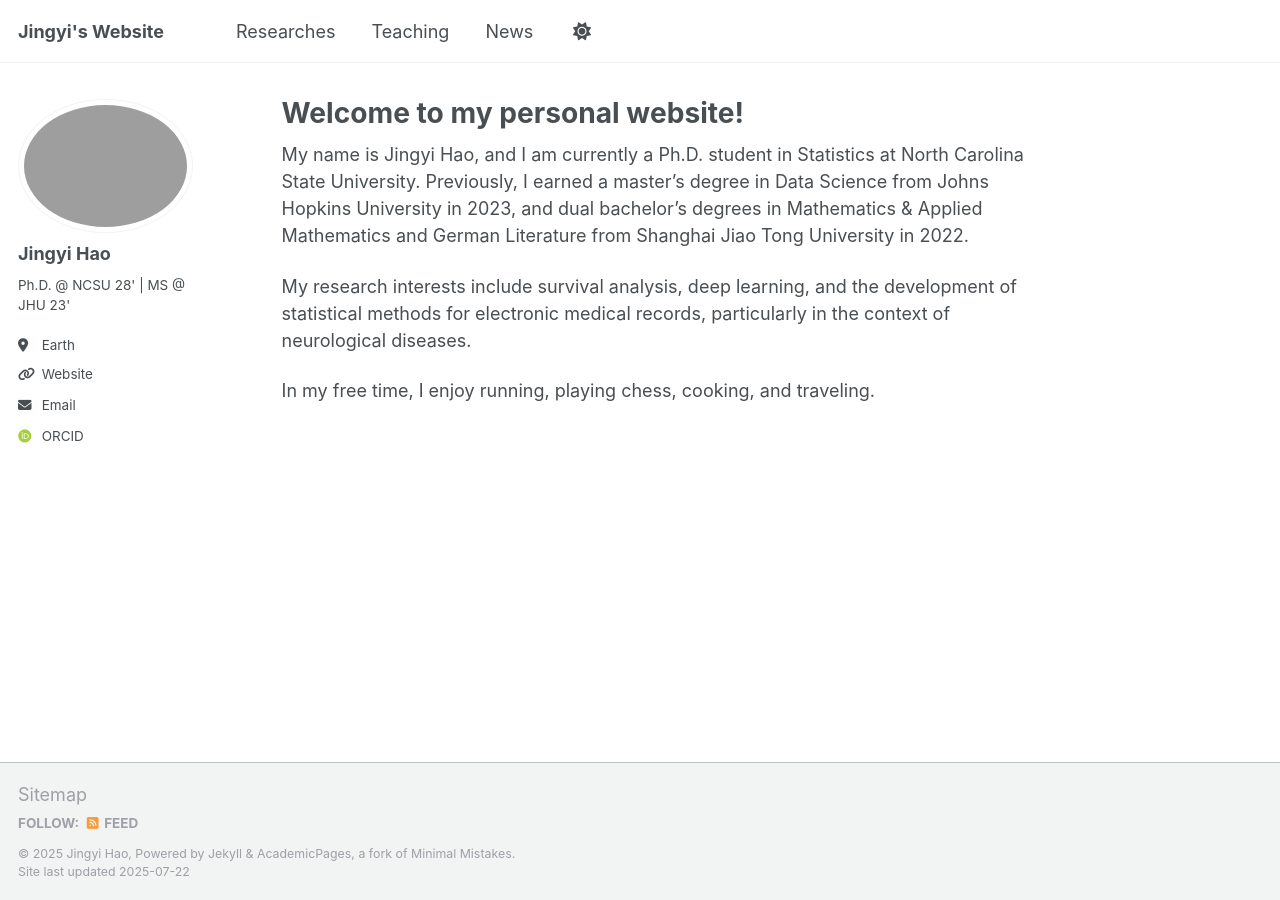
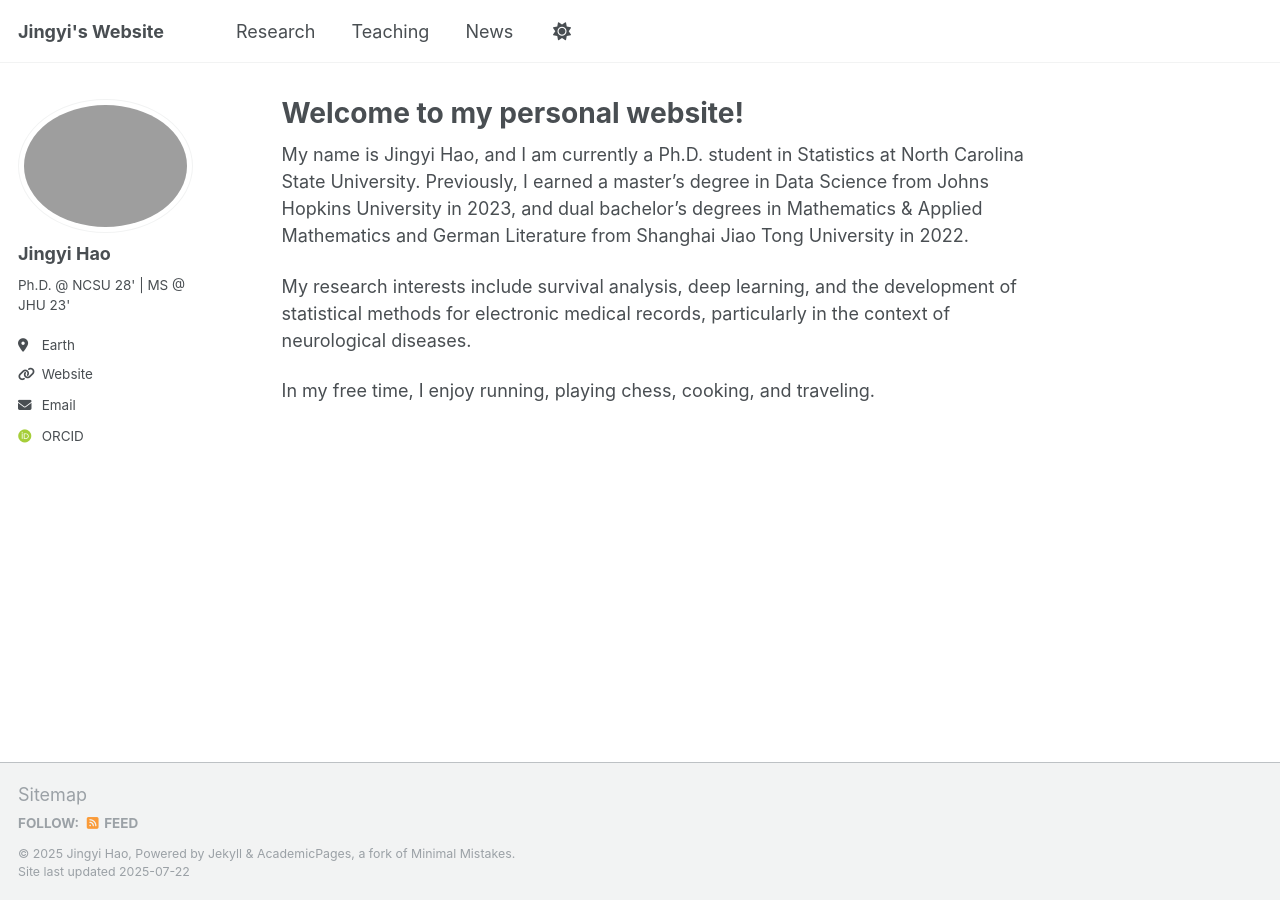
Before and after one commit to JingyiJennyHao/JingyiJennyHao.github.io, a Jekyll site: the page built from _pages/about.md, in a window 1280 px wide. Built offline with Jekyll 4.4.1, drawn with Linux system fonts in a browser that asks for light colours; some web fonts are replaced; a file with an impossible date is left out.

Commit message:
Update navigation.yml

```diff
--- a/_data/navigation.yml
+++ b/_data/navigation.yml
@@ -8,8 +8,8 @@
 #      Markdown formatted page while the second is generated using JSON.
 
 main:
-  - title: "Researches"
-    url: /publications/
+  - title: "Research"
+    url: /research/
 
   - title: "Teaching"
     url: /teaching/
```
